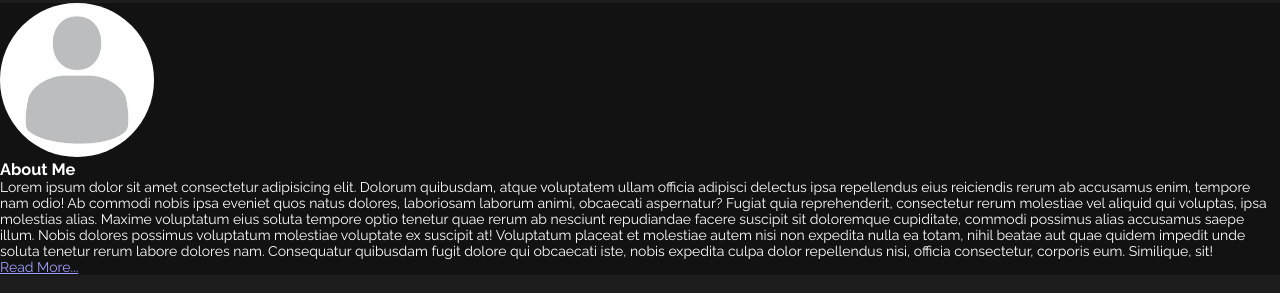
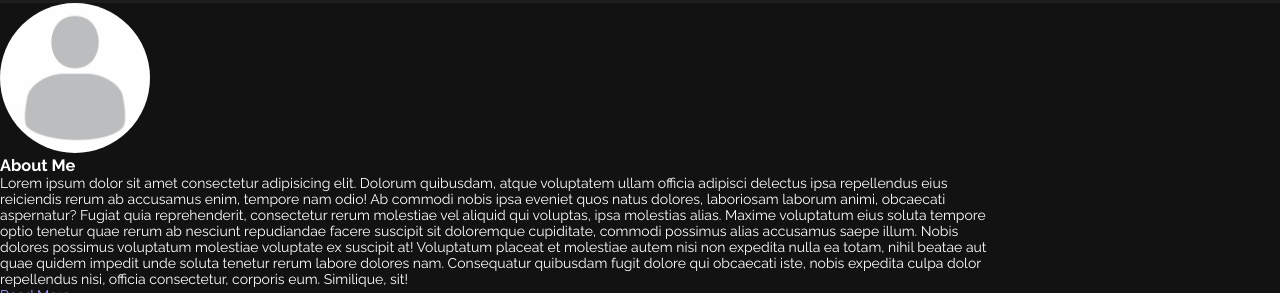
Before and after one commit to SwarabRaul/Swarabs-Blogs, a plain HTML site: page index.html in a window 1280 px wide. Shown: the part 61-354 px from the top of the page. Drawn offline with Linux system fonts and the light colour scheme.

Commit message:
refactor(html and css): changes to About.html and css

```diff
--- a/css/bio.css
+++ b/css/bio.css
@@ -1,4 +1,12 @@
-.bio-data-image img{
-	width: 12%;
+.bio-data {
+	display: flex;
+	justify-content: space-around;
+	align-items: center;
+	width: 1000px;
+}
+
+.bio-data-image img {
+	width: 15%;
+	height: 15%;
 	border-radius: 50%;
 }
--- a/index.html
+++ b/index.html
@@ -56,7 +56,7 @@
                 <h3>About Me</h3>
                 <p>Lorem ipsum dolor sit amet consectetur adipisicing elit. Dolorum quibusdam, atque voluptatem ullam officia adipisci delectus ipsa repellendus eius reiciendis rerum ab accusamus enim, tempore nam odio! Ab commodi nobis ipsa eveniet quos natus dolores, laboriosam laborum animi, obcaecati aspernatur? Fugiat quia reprehenderit, consectetur rerum molestiae vel aliquid qui voluptas, ipsa molestias alias. Maxime voluptatum eius soluta tempore optio tenetur quae rerum  ab nesciunt repudiandae facere suscipit sit doloremque cupiditate, commodi possimus alias accusamus saepe illum. Nobis dolores possimus voluptatum molestiae voluptate ex suscipit at! Voluptatum placeat et molestiae autem nisi non expedita nulla ea totam, nihil beatae aut quae quidem impedit unde soluta tenetur rerum labore dolores nam. Consequatur quibusdam fugit dolore qui obcaecati iste, nobis expedita culpa dolor repellendus nisi, officia consectetur, corporis eum. Similique, sit!
                 </p>
-                <a href="#" class="read-more">Read More...</a>
+                <a href="./html/about.html" class="read-more">Read More...</a>
             </div>
         </div>
     </section>
@@ -71,7 +71,7 @@
                         <li><a href="https://www.linkedin.com/in/swarab-raul-186106235/"><i class="fa-brands fa-linkedin-in fa-lg"></i></a></li>
                         <li><a href="https://github.com/SwarabRaul"><i class="fa-brands fa-github fa-lg"></i></a></li>
                         <li><a href="#"><i class="fa-solid fa-envelope fa-lg"></i></a></li> <!--! Gmail -->
-                        <li><a href="#"><i class="fa-solid fa-code fa-lg"></i></a></li> <!--! Portfolio Source Code -->
+                        <li><a href="https://github.com/SwarabRaul/Swarabs-Blogs"><i class="fa-solid fa-code fa-lg"></i></a></li>
                     </ul>
                 </div>
                 <div class="footer-copyright">
```
